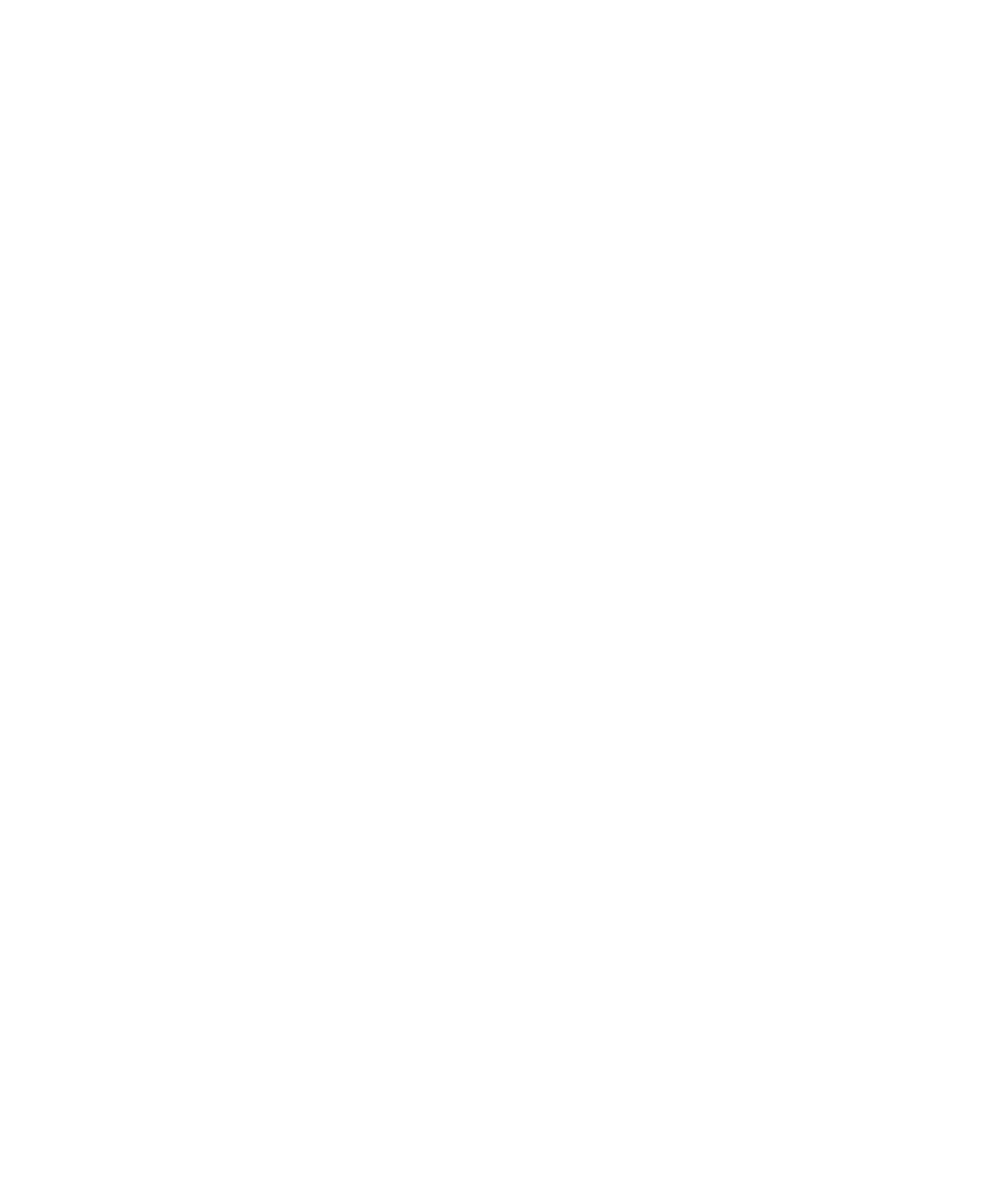
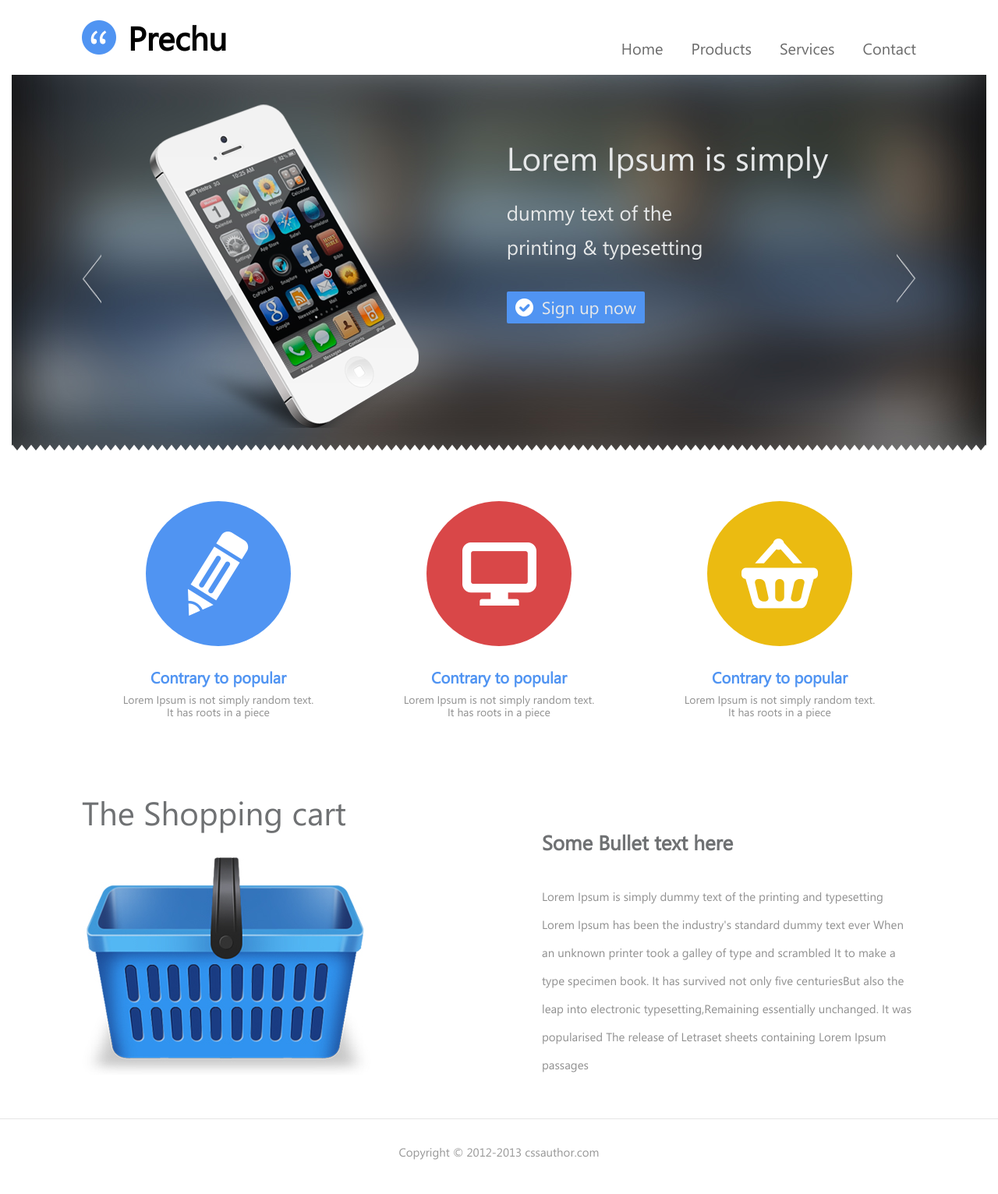
Before and after one commit to Kraisser/Prechu, a plain HTML site: page index.html in a window 1280 px wide. Shown: the whole page at 78% size. Before the commit the page ends 800 px from the top, so only its background shows below. Drawn offline with Linux system fonts and the light colour scheme.

Commit message:
common version

```diff
--- a/CSS/style.css
+++ b/CSS/style.css
@@ -0,0 +1,221 @@
+* {
+	box-sizing: border-box;
+}
+body {
+	font-family: 'Segoe WPN';
+}
+/* Fonts */
+@font-face {
+	font-family: 'Segoe WPN';
+	src: url('/assets/fonts/SegoeWPN.woff2') format('woff2'), url('/assets/fonts/SegoeWPN.woff') format('woff');
+	font-weight: normal;
+	font-style: normal;
+	font-display: swap;
+}
+
+/* common classes */
+.commonWrapper {
+	margin: 0 auto;
+	max-width: 1070px;
+	display: flex;
+}
+
+/*  */
+
+.header {
+	width: 100%;
+	background-color: #fff;
+	display: flex;
+}
+.headerWrapper {
+	justify-content: space-between;
+	flex-grow: 1;
+}
+.headerLogoWrapper {
+	display: flex;
+	align-items: center;
+}
+.headerLogo {
+	font-size: 42px;
+	margin: 0 0 0 15px;
+}
+
+/* nav */
+.navList {
+	list-style-type: none;
+	padding-left: 0;
+	margin: 50px 0 0;
+	display: flex;
+}
+.navItem {
+	margin-right: 36px;
+}
+.navItem:last-child {
+	margin-right: 0;
+}
+.navLink {
+	display: inline-block;
+	font-size: 20px;
+	padding-bottom: 20px;
+	text-decoration: none;
+	color: #6c6c6c;
+	border-bottom: solid 3px transparent;
+}
+.navLink:hover {
+	border-bottom: solid 3px #5094f2;
+}
+
+/* banner */
+.backgroundBanner {
+	max-width: 1250px;
+	margin: 0 auto 65px;
+	background-image: url('/assets/img/backgrounds/bannerBackground.jpg');
+	background-position: top center;
+	background-repeat: no-repeat;
+	border-bottom: 8px solid #fff;
+	border-image: url('/assets/img/border.svg') 0 0 100% repeat;
+}
+.bannerWrapper {
+	position: relative;
+}
+.bannerWrapper div {
+	flex-grow: 1;
+}
+.iphoneImageWrapper {
+	padding: 38px 0 21px 87px;
+	display: flex;
+	align-items: center;
+}
+.bannerImageDescription {
+	padding-top: 82px;
+}
+.bannerHeader {
+	margin: 0 0 25px;
+	font-size: 42px;
+	color: #e6e8e9;
+	font-weight: lighter;
+}
+.bannerDescription {
+	margin-bottom: 35px;
+	max-width: 260px;
+	font-size: 26px;
+	line-height: 44px;
+	color: #e6e8e9;
+	font-weight: lighter;
+}
+.signUpNow {
+	display: flex;
+	align-items: center;
+	padding: 0 11px;
+	background-color: #5094f2;
+	height: 41px;
+	border: 0px solid transparent;
+	border-radius: 2px;
+	font-size: 22px;
+	color: #e6e8e9;
+	font-weight: lighter;
+	cursor: pointer;
+}
+.signUpNow img {
+	margin-right: 11px;
+}
+.slideArrow {
+	position: absolute;
+	top: 230px;
+	cursor: pointer;
+}
+.slideArrowRight {
+	transform: rotate(180deg);
+	right: 0;
+}
+
+/* icons */
+.iconsWrapper {
+	max-width: 970px;
+	margin-bottom: 96px;
+	justify-content: space-between;
+}
+.commonIconsContainer {
+	display: flex;
+	flex-direction: column;
+	justify-content: center;
+	align-items: center;
+	max-width: 250px;
+}
+.iconsImageContainer {
+	width: 186px;
+	height: 186px;
+	border-radius: 50%;
+	display: flex;
+	justify-content: center;
+	align-items: center;
+	margin-bottom: 28px;
+}
+.pencilImageContainer {
+	background-color: #5094f2;
+}
+.compImageContainer {
+	background-color: #d94748;
+}
+.shopcartImageContainer {
+	background-color: #ebbb11;
+}
+.iconsHeader {
+	margin: 0 0 10px;
+	font-size: 20px;
+	color: #5094f2;
+}
+.iconsDescription {
+	text-align: center;
+	font-size: 14px;
+	margin: 0;
+	color: #909090;
+}
+
+/* Shopping Cart */
+.shoppingCartWrapper {
+	flex-direction: column;
+	margin-bottom: 51px;
+}
+.shoppingCartDescriptionWrapper {
+	display: flex;
+	justify-content: space-between;
+}
+.shoppingCartImageContainer {
+	padding-top: 34px;
+}
+.shoppingCartHeader {
+	font-size: 42px;
+	font-weight: 400;
+	color: #6f7173;
+	margin: 0;
+}
+.shoppingCartDescriptionContainer {
+	max-width: 480px;
+}
+.shoppingCartDescriptionHeader {
+	font-size: 26px;
+	color: #6f7173;
+	margin: 0 0 36px;
+}
+.shoppingCartDescription {
+	margin: 0;
+	font-size: 15px;
+	line-height: 36px;
+	color: #909090;
+}
+
+/* footer */
+.footer {
+	border-top: solid 1px #e5e5e5;
+}
+.footerCopyrightWrapper {
+	display: flex;
+	justify-content: center;
+	padding-top: 34px;
+}
+.footerCopyright {
+	margin: 0 0 44px;
+	font-size: 15px;
+	color: #979797;
+}
--- a/index.html
+++ b/index.html
@@ -5,6 +5,92 @@
 		<meta http-equiv="X-UA-Compatible" content="IE=edge" />
 		<meta name="viewport" content="width=device-width, initial-scale=1.0" />
 		<title>Prechu</title>
+		<link rel="stylesheet" href="CSS/normalize.css" />
+		<link rel="stylesheet" href="CSS/style.css" />
 	</head>
-	<body></body>
+	<body>
+		<header class="header" id="home">
+			<div class="commonWrapper headerWrapper">
+				<div class="headerLogoWrapper">
+					<img src="assets/icons/PrechuLogo.png" alt="logoImage" class="headerLogoImage" />
+					<h1 class="headerLogo">Prechu</h1>
+				</div>
+				<nav class="nav">
+					<ul class="navList">
+						<li class="navItem"><a href="#home" class="navLink">Home</a></li>
+						<li class="navItem"><a href="#products" class="navLink">Products</a></li>
+						<li class="navItem"><a href="#services" class="navLink">Services</a></li>
+						<li class="navItem"><a href="#contact" class="navLink">Contact</a></li>
+					</ul>
+				</nav>
+			</div>
+		</header>
+		<main class="main">
+			<section class="backgroundBanner" id="products">
+				<div class="commonWrapper bannerWrapper">
+					<div class="iphoneImageWrapper">
+						<img src="/assets/img/iphone.png" alt="iphone" />
+					</div>
+					<div class="bannerImageDescription">
+						<h2 class="bannerHeader">Lorem Ipsum is simply</h2>
+						<div class="bannerDescription">dummy text of the printing & typesetting</div>
+						<button class="signUpNow">
+							<img src="/assets/icons/signButIcon.png" alt="signButIcon" />
+							Sign up now
+						</button>
+					</div>
+					<img src="/assets/icons/slideArrow.png" alt="slideArrowLeft" class="slideArrow" />
+					<img src="/assets/icons/slideArrow.png" alt="slideArrowRight" class="slideArrow slideArrowRight" />
+				</div>
+			</section>
+			<section class="commonWrapper iconsWrapper" id="services">
+				<div class="commonIconsContainer pencilWrapper">
+					<div class="iconsImageContainer pencilImageContainer">
+						<img src="/assets/icons/pencil.png" alt="pencil" />
+					</div>
+					<h4 class="iconsHeader">Contrary to popular</h4>
+					<p class="iconsDescription">Lorem Ipsum is not simply random text. It has roots in a piece</p>
+				</div>
+				<div class="commonIconsContainer compWrapper">
+					<div class="iconsImageContainer compImageContainer">
+						<img src="/assets/icons/computer.png" alt="computer" />
+					</div>
+					<h4 class="iconsHeader">Contrary to popular</h4>
+					<p class="iconsDescription">Lorem Ipsum is not simply random text. It has roots in a piece</p>
+				</div>
+				<div class="commonIconsContainer shopcartWrapper">
+					<div class="iconsImageContainer shopcartImageContainer">
+						<img src="/assets/icons/shopCart.png" alt="shopCart" />
+					</div>
+					<h4 class="iconsHeader">Contrary to popular</h4>
+					<p class="iconsDescription">Lorem Ipsum is not simply random text. It has roots in a piece</p>
+				</div>
+			</section>
+			<section class="commonWrapper shoppingCartWrapper" id="contact">
+				<div class="shoppingCartHeaderContainer">
+					<h3 class="shoppingCartHeader">The Shopping cart</h3>
+				</div>
+				<div class="shoppingCartDescriptionWrapper">
+					<div class="shoppingCartImageContainer">
+						<img src="/assets/img/cart.jpg" alt="cart" />
+					</div>
+					<div class="shoppingCartDescriptionContainer">
+						<h4 class="shoppingCartDescriptionHeader">Some Bullet text here</h4>
+						<p class="shoppingCartDescription">
+							Lorem Ipsum is simply dummy text of the printing and typesetting Lorem Ipsum has been the industry's
+							standard dummy text ever When an unknown printer took a galley of type and scrambled It to make a type
+							specimen book. It has survived not only five centuriesBut also the leap into electronic
+							typesetting,Remaining essentially unchanged. It was popularised The release of Letraset sheets containing
+							Lorem Ipsum passages
+						</p>
+					</div>
+				</div>
+			</section>
+		</main>
+		<footer class="footer">
+			<div class="commonWrapper footerCopyrightWrapper">
+				<p class="footerCopyright">Copyright &copy; 2012-2013 cssauthor.com</p>
+			</div>
+		</footer>
+	</body>
 </html>
```
Also changed, not shown: CSS/normalize.css (added), assets/fonts/SegoeWPN.woff (added), assets/fonts/SegoeWPN.woff2 (added), assets/icons/PrechuLogo.png (added), assets/icons/computer.png (added), assets/icons/pencil.png (added), assets/icons/shopCart.png (added), assets/icons/signButIcon.png (added), assets/icons/slideArrow.png (added), assets/img/backgrounds/bannerBackground.jpg (added), assets/img/border.svg (added), assets/img/cart.jpg (added), assets/img/iphone.png (added).
